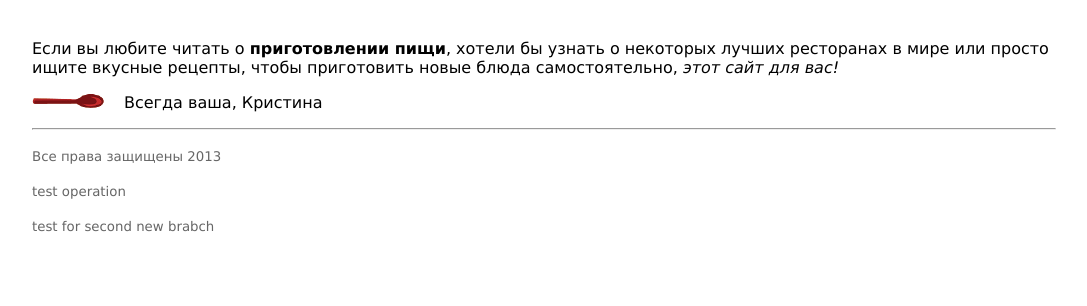
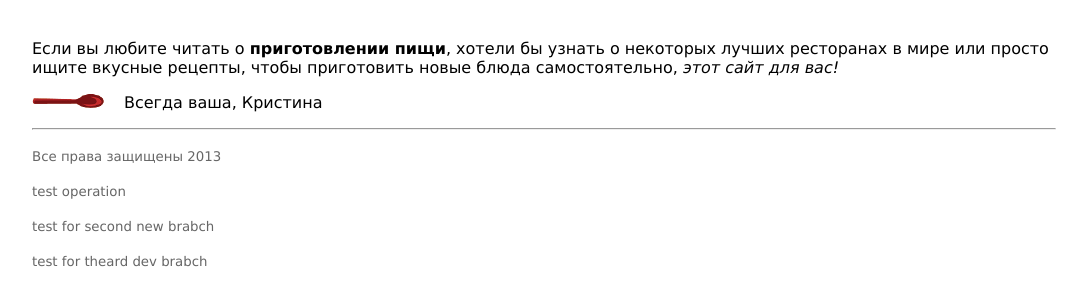
Before and after one commit to alexeipalii/ITMO_training, a plain HTML site: page index.html in a window 1280 px wide. Shown: the part 136-442 px from the top of the page, without its empty margins (96-1183 px from the left). Drawn offline with Linux system fonts and the light colour scheme.

Commit message:
3-rd_commit

```diff
--- a/index.html
+++ b/index.html
@@ -15,5 +15,6 @@
 <p><small>Все права защищены 2013</small></p>
 <p><small>test operation</small></p>
 <p><small>test for second new brabch</small></p>
+<p><small>test for theard dev brabch</small></p>
 </body>
 </html>
```
